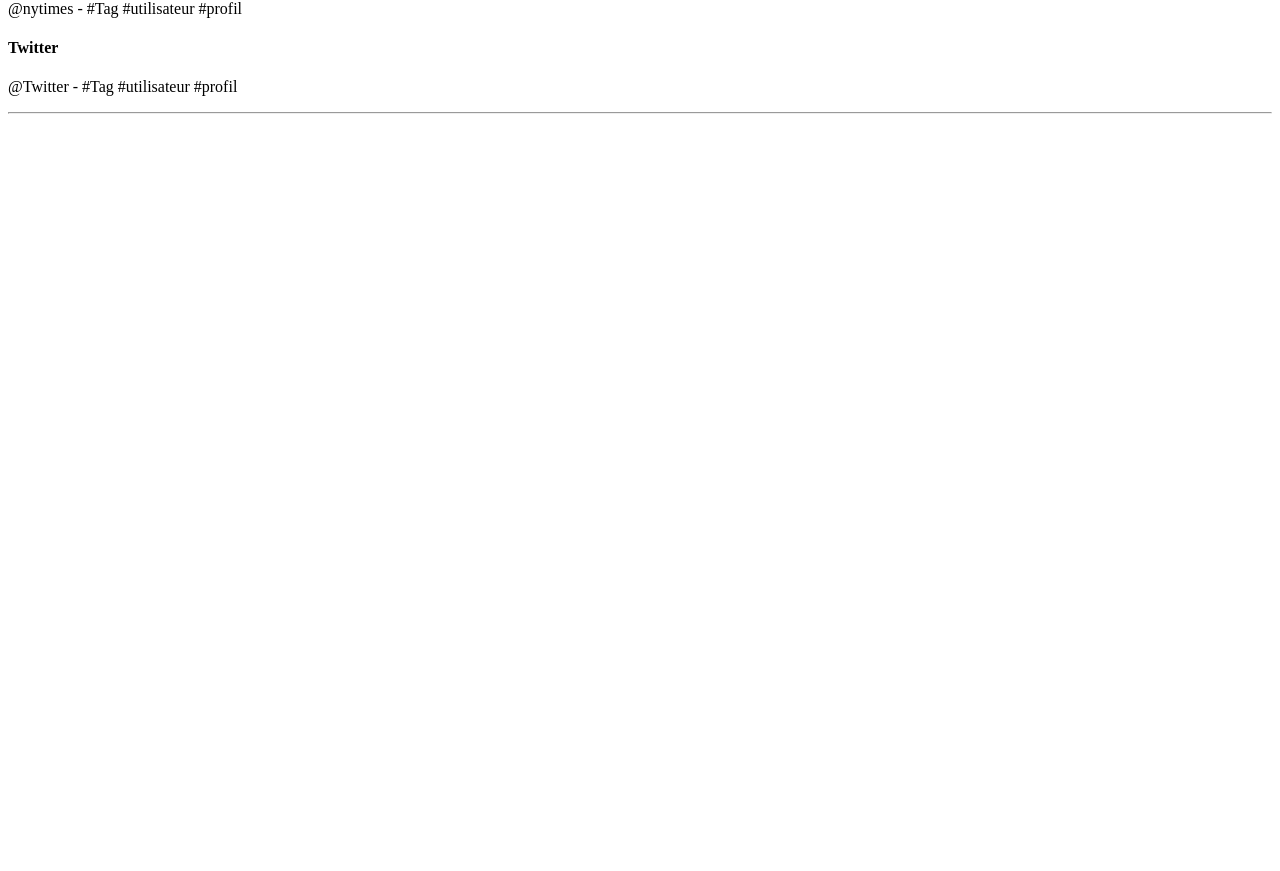
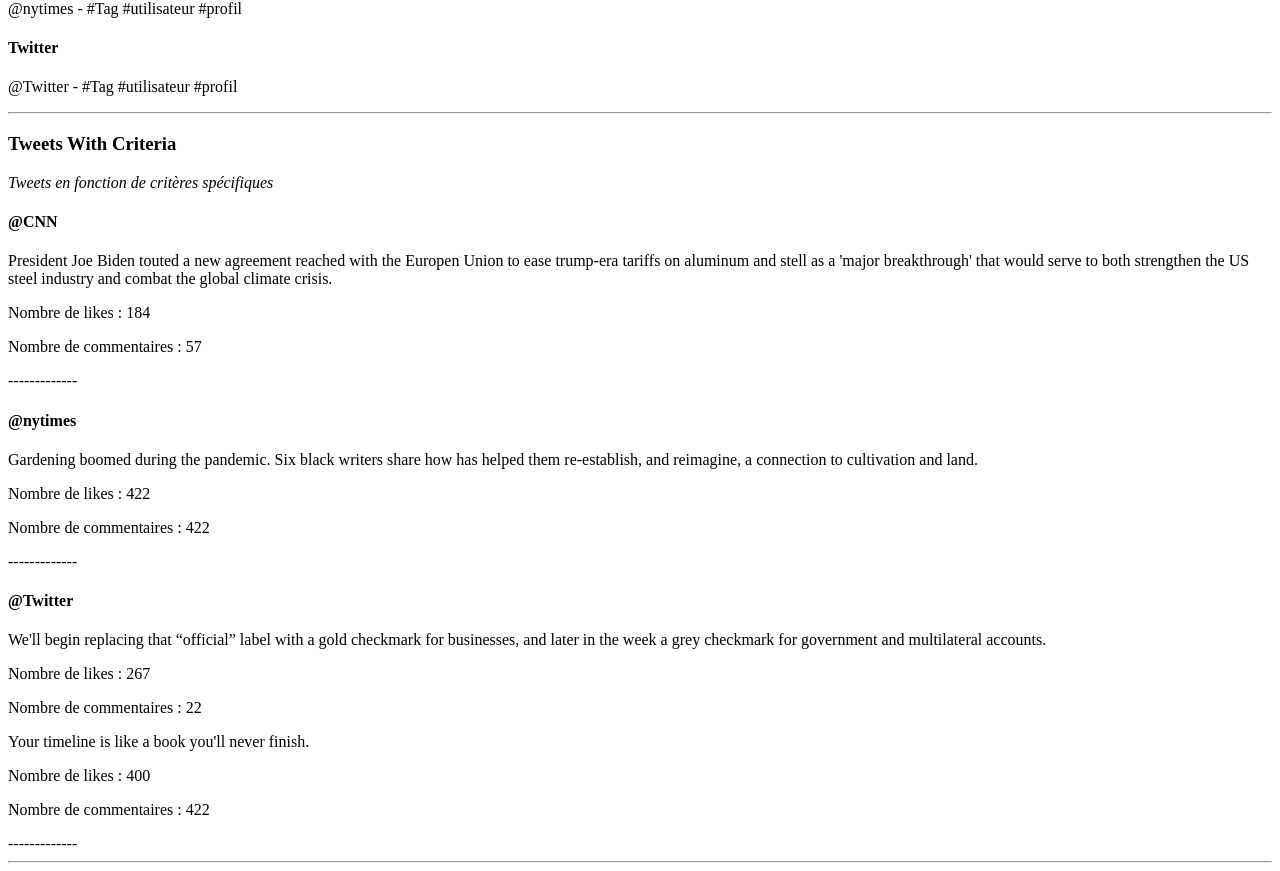
Before and after one commit to Hermacle/React-Object-Iteration, a React (Vite) app: page / in a window 1280 px wide. Shown: the part 756-1627 px from the top of the page. Before the commit the page ends 878 px from the top, so only its background shows below. Built offline with nearby package versions, Linux system fonts and the light colour scheme; the HTML template or start-up script is replaced by a standard one.

Commit message:
feat : View tweets from all users based on specific criteria

```diff
--- a/src/App.jsx
+++ b/src/App.jsx
@@ -2,6 +2,7 @@
 import AllTweets from './components/AllTweets';
 import SpecificUser from './components/SpecificUser';
 import AllProfiles from './components/AllProfiles';
+import TweetsWithCriteria from './components/TweetsWithCriteria';
 
 function App() {
   return (
@@ -22,6 +23,11 @@
         <h3>All Profiles</h3>
         <AllProfiles />
       </div><hr />
+      {/* Option 4: Afficher les tweets de tous les utilisateurs en fonction de critères spécifiques (par exemple, le nombre de likes, le nombre de commentaires, etc.). */}
+      <div>
+        <h3>Tweets With Criteria</h3>
+        <TweetsWithCriteria />
+      </div><hr />
     </>
   );
 }
--- /dev/null
+++ b/src/components/TweetsWithCriteria.jsx
@@ -0,0 +1,23 @@
+import usersData from "../data/usersData";
+
+// Option 4: Afficher les tweets de tous les utilisateurs en fonction de critères spécifiques (par exemple, le nombre de likes, le nombre de commentaires, etc.).
+function TweetsWithCriteria() {
+  return (
+    <div>
+      <i>Tweets en fonction de critères spécifiques</i>
+      {Object.values(usersData).map((userData) => (
+        <div key={userData.profile.id}>
+          <h4>{userData.profile.userName}</h4>
+          {userData.tweets.filter((tweet) => tweet.likeCount > 100).map((tweet) => (
+            <div key={tweet.id}>
+              <p>{tweet.text}</p>
+              <p>Nombre de likes : {tweet.likeCount}</p>
+              <p>Nombre de commentaires : {tweet.commentCount}</p>
+            </div>
+          ))} -------------
+        </div>
+      ))}
+    </div>
+  )
+}
+export default TweetsWithCriteria;
```
